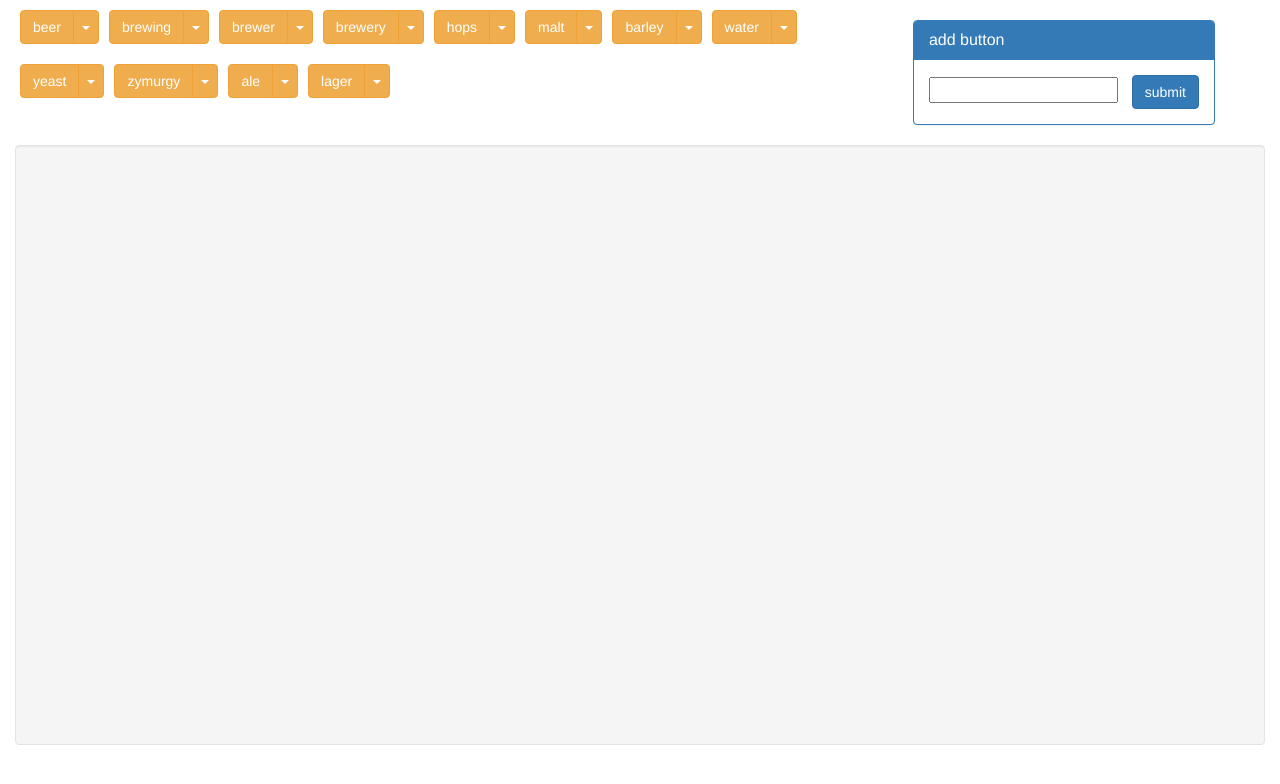
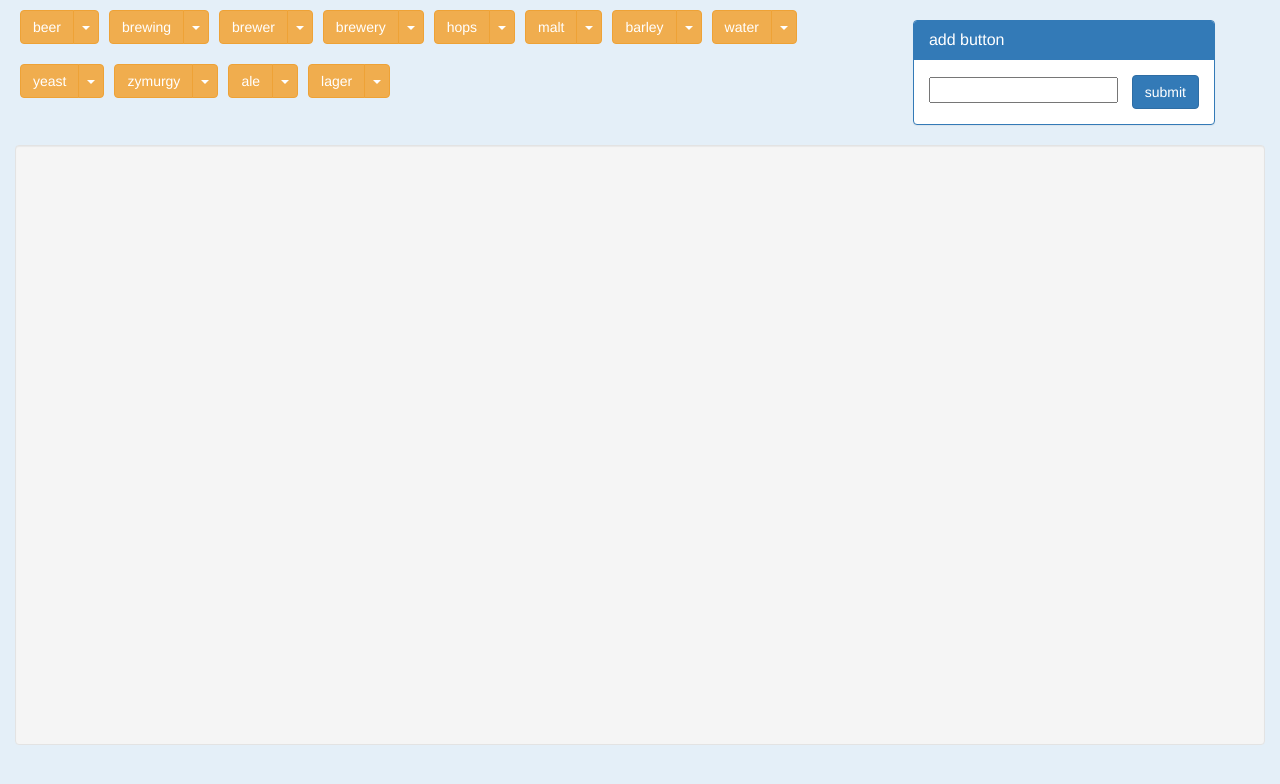
Before and after one commit to fermentationist/GiphyViewer, a plain HTML site: page index.html in a window 1280 px wide. Drawn offline with nearby package versions, Linux system fonts and the light colour scheme.

Commit message:
changed background color

```diff
--- a/assets/css/style.css
+++ b/assets/css/style.css
@@ -36,9 +36,10 @@ input {
 	overflow: scroll;
 	scroll-behavior:
 }
-.body {
+body {
 	width:100%;
 	position:absolute;
+	background-color:#E4EFF8;
 }
 #buttonArea {
 	display:inline;
```
